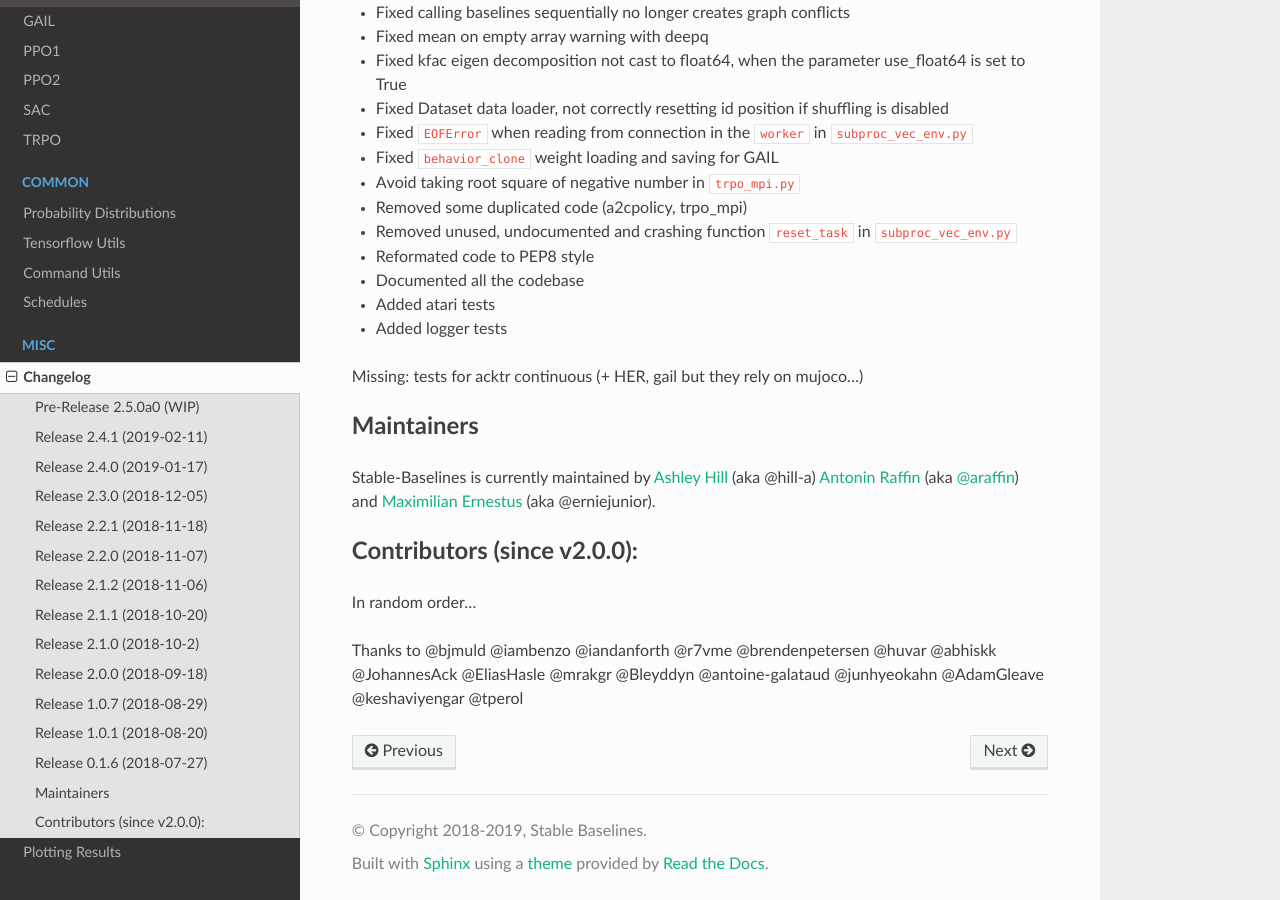
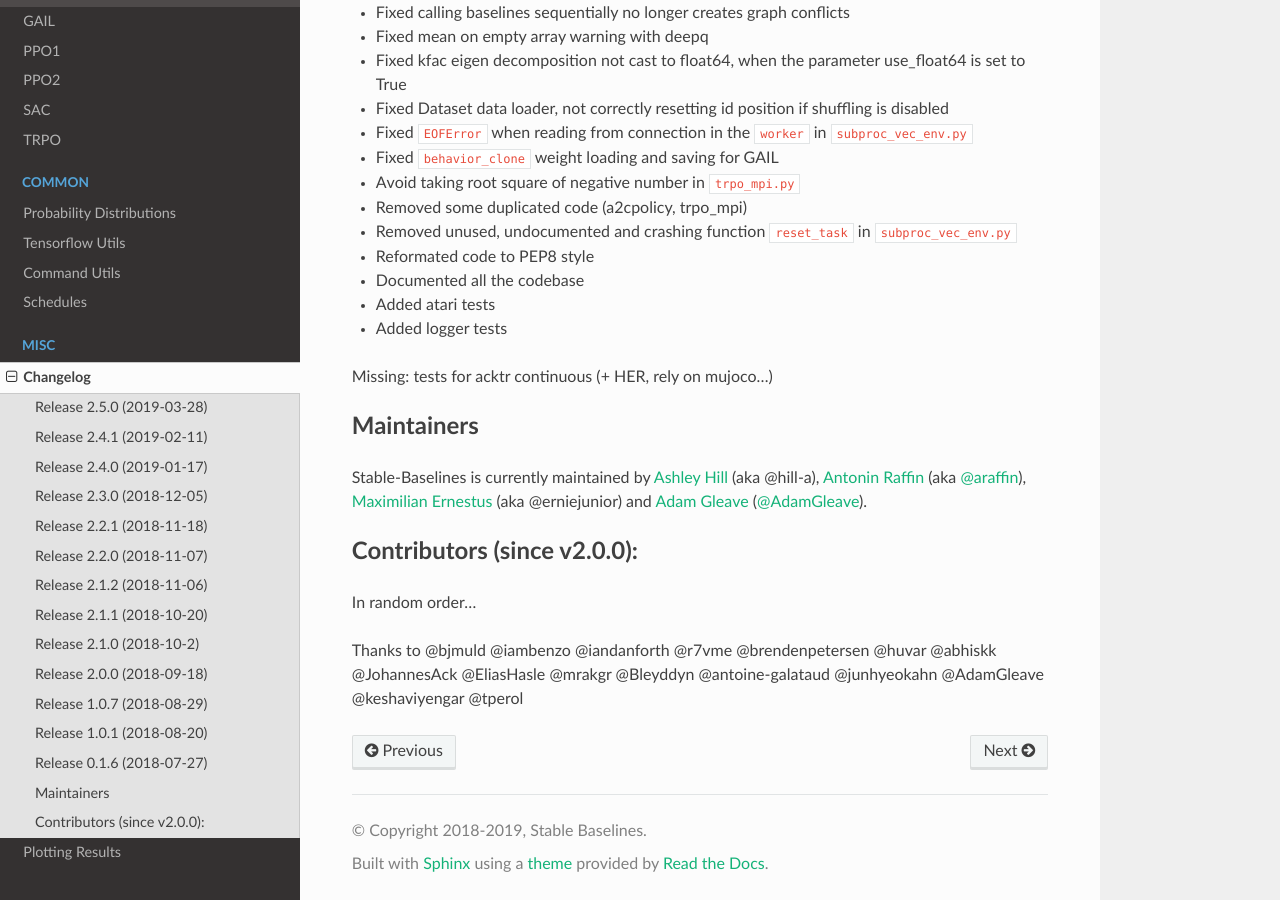
Before and after one commit to openai/baselines, a Sphinx documentation site: the page built from docs/misc/changelog.rst, in a window 1280 px wide and 900 px high, scrolled down 5242 px. Built offline with Sphinx 7.4.7 and the Read the Docs theme 2.0.0, drawn with Linux system fonts in a browser that asks for light colours; pages that are not in the unit, such as notebooks, are missing from menus; some of the changed text lies outside the part shown.

Commit message:
Release 2.5.0 (#251)
* Remove GAIL results

* Begin GAIL cleanup

* Fixes for GAIL + add tests

* Fix GAIL saving/loading

* Add notes

* Bug fixes + update changelog for GAIL

* Remove unused file

* Fix A2C with continuous actions
+ update logging

* Fix ACKTR runner

* Fixed behavior cloning + add test

* Add pretrain method

* Update coverage rc

* Rename dataset file

* Refactor expert dataset generation

* Clean up code for codacy

* Remove unused import

* Fix close method for DummyVecEnv

* Add support for pretraining with discrete actions

* Style fix

* Kill env processes to avoid memory error during tests

* Call close instead of killing processes

* Start rewriting expert dataset
In order to support image dataset

* Style fixes

* Add image dataset recorder

* Add documentation for pretraing + GAIL

* Remove pretrain with image buggy test for now

* Fix forkserver hanging when using atari env

* Reduce number of cpu for atari envs

* Change default start method (test CI)

* Test sequential mode

* Add sequential processing param

* Switch back to fork start method + add warning

* Add discrete actions support for GAIL + fix deprecations

* Update documentation

* Clean up + format code

* Replace num_iters by n_epochs + update doc

* Do not display NaN reward when not using Monitor (for SAC)

* Document Gumbel-max trick

* Simplify dataloader

* Expert model can be a callable

* Release 2.5.0 + New Maintainer

```diff
--- a/docs/index.rst
+++ b/docs/index.rst
@@ -92,7 +92,7 @@
 .. code-block:: bibtex
 
     @misc{stable-baselines,
-      author = {Hill, Ashley and Raffin, Antonin and Ernestus, Maximilian and Traore, Rene and Dhariwal, Prafulla and Hesse, Christopher and Klimov, Oleg and Nichol, Alex and Plappert, Matthias and Radford, Alec and Schulman, John and Sidor, Szymon and Wu, Yuhuai},
+      author = {Hill, Ashley and Raffin, Antonin and Ernestus, Maximilian and Gleave, Adam and Traore, Rene and Dhariwal, Prafulla and Hesse, Christopher and Klimov, Oleg and Nichol, Alex and Plappert, Matthias and Radford, Alec and Schulman, John and Sidor, Szymon and Wu, Yuhuai},
       title = {Stable Baselines},
       year = {2018},
       publisher = {GitHub},
--- a/docs/misc/changelog.rst
+++ b/docs/misc/changelog.rst
@@ -5,10 +5,10 @@
 
 For download links, please look at `Github release page <https://github.com/hill-a/stable-baselines/releases>`_.
 
-Pre-Release 2.5.0a0 (WIP)
+Release 2.5.0 (2019-03-28)
 --------------------------
 
-**Working GAIL and hotfix for A2C with continuous actions**
+**Working GAIL, pretrain RL models and hotfix for A2C with continuous actions**
 
 - fixed various bugs in GAIL
 - added scripts to generate dataset for gail
@@ -244,18 +244,20 @@
 -  Added atari tests
 -  Added logger tests
 
-Missing: tests for acktr continuous (+ HER, gail but they rely on
-mujoco...)
+Missing: tests for acktr continuous (+ HER, rely on mujoco...)
 
 Maintainers
 -----------
 
-Stable-Baselines is currently maintained by `Ashley Hill`_ (aka @hill-a) `Antonin Raffin`_ (aka `@araffin`_) and `Maximilian Ernestus`_ (aka @erniejunior).
+Stable-Baselines is currently maintained by `Ashley Hill`_ (aka @hill-a), `Antonin Raffin`_ (aka `@araffin`_),
+`Maximilian Ernestus`_ (aka @erniejunior) and `Adam Gleave`_ (`@AdamGleave`_).
 
 .. _Ashley Hill: https://github.com/hill-a
 .. _Antonin Raffin: https://araffin.github.io/
 .. _Maximilian Ernestus: https://github.com/erniejunior
+.. _Adam Gleave: https://gleave.me/
 .. _@araffin: https://github.com/araffin
+.. _@AdamGleave: https://github.com/adamgleave
 
 Contributors (since v2.0.0):
 ----------------------------
--- a/setup.py
+++ b/setup.py
@@ -61,6 +61,9 @@
 
 Documentation:
 https://stable-baselines.readthedocs.io/en/master/
+
+RL Baselines Zoo:
+https://github.com/araffin/rl-baselines-zoo
 
 ## Quick example
 
@@ -138,7 +141,7 @@
       license="MIT",
       long_description=long_description,
       long_description_content_type='text/markdown',
-      version="2.5.0a0",
+      version="2.5.0",
       )
 
 # python setup.py sdist
--- a/stable_baselines/__init__.py
+++ b/stable_baselines/__init__.py
@@ -9,4 +9,4 @@
 from stable_baselines.trpo_mpi import TRPO
 from stable_baselines.sac import SAC
 
-__version__ = "2.5.0a0"
+__version__ = "2.5.0"
```
Also changed, not shown: README.md (+2 -2 lines).
